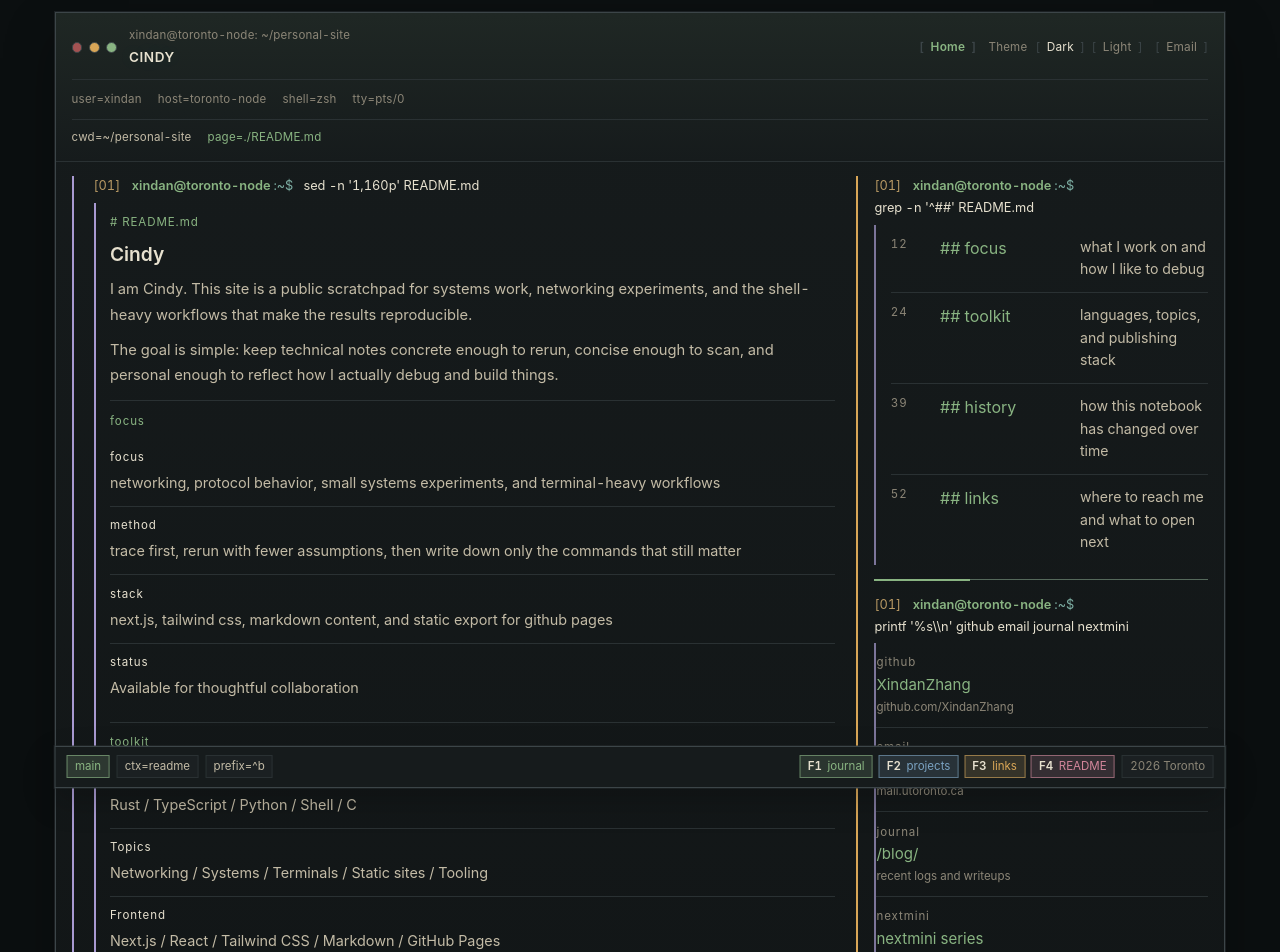
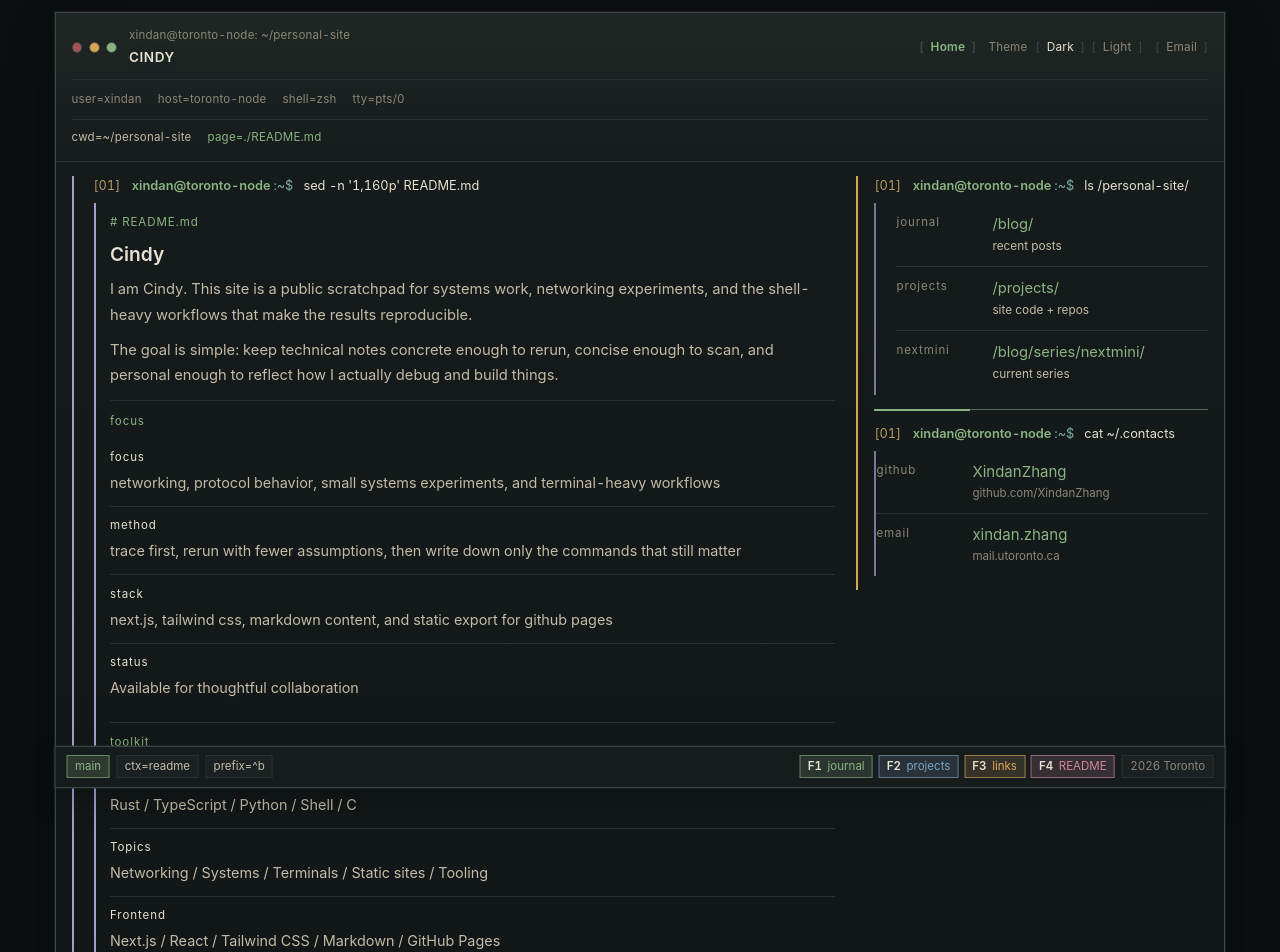
Before and after one commit to XindanZhang/personal-site, a Next.js app: page /personal-site/about in a window 1280 px wide. Shown: the top 952 px of the page. Built offline with nearby package versions, Linux system fonts and the light colour scheme.

Commit message:
refactor: simplify about sidebar copy

```diff
--- a/app/about/page.tsx
+++ b/app/about/page.tsx
@@ -3,11 +3,10 @@ import { PromptSection } from "../../components/prompt-section";
 import { SiteLayout } from "../../components/site-layout";
 import { site } from "../../lib/site";
 
-const readmeSections = [
-  { line: "12", heading: "## focus", note: "what I work on and how I like to debug" },
-  { line: "24", heading: "## toolkit", note: "languages, topics, and publishing stack" },
-  { line: "39", heading: "## history", note: "how this notebook has changed over time" },
-  { line: "52", heading: "## links", note: "where to reach me and what to open next" },
+const quickOpen = [
+  { label: "journal", href: "/blog/", note: "recent posts" },
+  { label: "projects", href: "/projects/", note: "site code + repos" },
+  { label: "nextmini", href: "/blog/series/nextmini/", note: "current series" },
 ] as const;
 
 const readmeFacts = [
@@ -82,22 +81,23 @@ export default function AboutPage() {
         </div>
 
         <aside className="manpage-sidebar">
-          <PromptSection command="grep -n '^##' README.md">
-            <div className="readme-outline">
-              {readmeSections.map((section) => (
-                <div key={section.heading} className="readme-outline-row">
-                  <span className="readme-outline-line">{section.line}</span>
-                  <span className="readme-outline-heading">{section.heading}</span>
-                  <span className="readme-outline-note">{section.note}</span>
-                </div>
+          <PromptSection command="ls /personal-site/">
+            <div className="readme-shortcuts">
+              {quickOpen.map((entry) => (
+                <Link key={entry.label} className="readme-shortcut-row" href={entry.href}>
+                  <span className="readme-shortcut-label">{entry.label}</span>
+                  <span className="readme-shortcut-link">{entry.href}</span>
+                  <span className="readme-shortcut-note">{entry.note}</span>
+                </Link>
               ))}
             </div>
           </PromptSection>
 
-          <PromptSection command="printf '%s\\n' github email journal nextmini">
+          <PromptSection command="cat ~/.contacts">
             <ul className="readme-link-list">
               <li className="readme-link-row">
                 <span className="readme-link-label">github</span>
+                <div className="readme-link-stack">
                   <a
                     className="terminal-inline-link readme-link-target"
                     href={site.github}
@@ -107,36 +107,18 @@ export default function AboutPage() {
                     XindanZhang
                   </a>
                   <span className="readme-link-meta">github.com/XindanZhang</span>
+                </div>
               </li>
               <li className="readme-link-row">
                 <span className="readme-link-label">email</span>
+                <div className="readme-link-stack">
                   <a className="terminal-inline-link readme-link-target" href={site.email}>
                     xindan.zhang
                   </a>
                   <span className="readme-link-meta">mail.utoronto.ca</span>
-              </li>
-              <li className="readme-link-row">
-                <span className="readme-link-label">journal</span>
-                <Link className="terminal-inline-link readme-link-target" href="/blog/">
-                  /blog/
-                </Link>
-                <span className="readme-link-meta">recent logs and writeups</span>
-              </li>
-              <li className="readme-link-row">
-                <span className="readme-link-label">nextmini</span>
-                <Link className="terminal-inline-link readme-link-target" href="/blog/series/nextmini/">
-                  nextmini series
-                </Link>
-                <span className="readme-link-meta">/blog/series/nextmini/</span>
+                </div>
               </li>
             </ul>
-            <p className="shell-copy">
-              Read the <Link className="inline-link" href="/blog/">journal</Link> or browse the{" "}
-              <Link className="inline-link" href="/projects/">
-                projects
-              </Link>{" "}
-              page for the parts of the site that change most often.
-            </p>
           </PromptSection>
         </aside>
       </div>
--- a/app/globals.css
+++ b/app/globals.css
@@ -2341,7 +2341,7 @@ body.mode-terminal ::selection {
 }
 
 .readme-sheet,
-.readme-outline,
+.readme-shortcuts,
 .readme-link-list {
   display: grid;
   gap: 0;
@@ -2353,21 +2353,21 @@ body.mode-terminal ::selection {
   border-left: 2px solid var(--block-readme);
 }
 
-.readme-outline,
+.readme-shortcuts,
 .readme-link-list {
-  padding-left: 0.9rem;
+  padding-left: 1.25rem;
   border-left: 2px solid color-mix(in srgb, var(--block-readme) 65%, var(--line) 35%);
 }
 
 .readme-section,
-.readme-outline-row,
+.readme-shortcut-row,
 .readme-link-row {
   padding: 0.7rem 0;
   border-top: 1px solid var(--line);
 }
 
 .readme-section:first-child,
-.readme-outline-row:first-child,
+.readme-shortcut-row:first-child,
 .readme-link-row:first-child {
   border-top: 0;
 }
@@ -2379,7 +2379,7 @@ body.mode-terminal ::selection {
 
 .readme-kicker,
 .readme-heading,
-.readme-outline-line,
+.readme-shortcut-label,
 .readme-link-label,
 .readme-kv dt {
   margin: 0;
@@ -2391,7 +2391,7 @@ body.mode-terminal ::selection {
 
 .readme-kicker,
 .readme-heading,
-.readme-outline-heading {
+.readme-shortcut-link {
   color: var(--accent);
 }
 
@@ -2419,30 +2419,31 @@ body.mode-terminal ::selection {
   line-height: 1.7;
 }
 
-.readme-outline {
-  list-style: none;
-}
-
-.readme-outline-row,
+.readme-shortcut-row,
 .readme-link-row {
   display: grid;
-  gap: 0.55rem;
-}
-
-.readme-outline-row {
-  grid-template-columns: 4ch minmax(0, 13ch) minmax(0, 1fr);
+  grid-template-columns: 8ch minmax(0, 1fr);
+  gap: 0.2rem 0.95rem;
   align-items: start;
-}
-
-.readme-outline-line,
+  color: inherit;
+  text-decoration: none;
+}
+
+.readme-shortcut-label,
 .readme-link-label {
   color: var(--muted);
 }
 
-.readme-outline-note {
+.readme-shortcut-link {
+  font-size: 0.92rem;
+  line-height: 1.4;
+}
+
+.readme-shortcut-note {
   color: var(--muted-strong);
-  font-size: 0.88rem;
-  line-height: 1.6;
+  grid-column: 2;
+  font-size: 0.74rem;
+  line-height: 1.45;
 }
 
 .readme-link-list {
@@ -2452,9 +2453,14 @@ body.mode-terminal ::selection {
 }
 
 .readme-link-row {
-  grid-template-columns: 1fr;
+  grid-template-columns: 8ch minmax(0, 1fr);
   align-items: start;
-  gap: 0.22rem;
+  gap: 0.2rem 0.95rem;
+}
+
+.readme-link-stack {
+  display: grid;
+  gap: 0.16rem;
 }
 
 .readme-link-target {
@@ -2778,7 +2784,7 @@ body.mode-terminal ::selection {
   }
 
   .terminal-nav-meta,
-  .readme-outline-row,
+  .readme-shortcut-row,
   .readme-link-row {
     grid-template-columns: 1fr;
   }
--- a/app/page.tsx
+++ b/app/page.tsx
@@ -51,7 +51,7 @@ export default function HomePage() {
                   </div>
                 ))}
               </div>
-              <p className="shell-motd">terminal-first notes on systems work that survives past the session.</p>
+              <p className="shell-motd">notes, fixes, and traces I want to find again later.</p>
             </PromptSection>
 
             <PromptSection
--- a/app/projects/page.tsx
+++ b/app/projects/page.tsx
@@ -32,8 +32,7 @@ export default function ProjectsPage() {
           <PromptSection command="cat /workspace/projects/README">
             <h1 className="shell-heading">Projects</h1>
             <p className="shell-copy">
-              Projects here are mostly notebook infrastructure: the archive itself, the threads it points to, and the
-              public code that keeps the whole thing visible and maintainable.
+              This page collects the code behind the site: active experiments, public repos, and the tools I still use.
             </p>
           </PromptSection>
 
--- a/lib/site.ts
+++ b/lib/site.ts
@@ -23,8 +23,8 @@ export interface TimelineEntry {
 
 export const site = {
   name: "Cindy",
-  titleSuffix: "Networking notes, protocol experiments, and terminal-first build logs.",
-  description: "Terminal-first notes on networking, distributed systems, debugging, and the tools worth reopening.",
+  titleSuffix: "Networking notes, protocol experiments, and build logs.",
+  description: "Notes on networking, distributed systems, debugging, and the tools worth reopening.",
   availability: "Available for thoughtful collaboration",
   email: "mailto:xindan.zhang@mail.utoronto.ca",
   github: "https://github.com/XindanZhang",
```
Also changed, not shown: 441 other files (tests, documents, lock files or other folders). Lines whose indentation alone changed are shown as unchanged.
